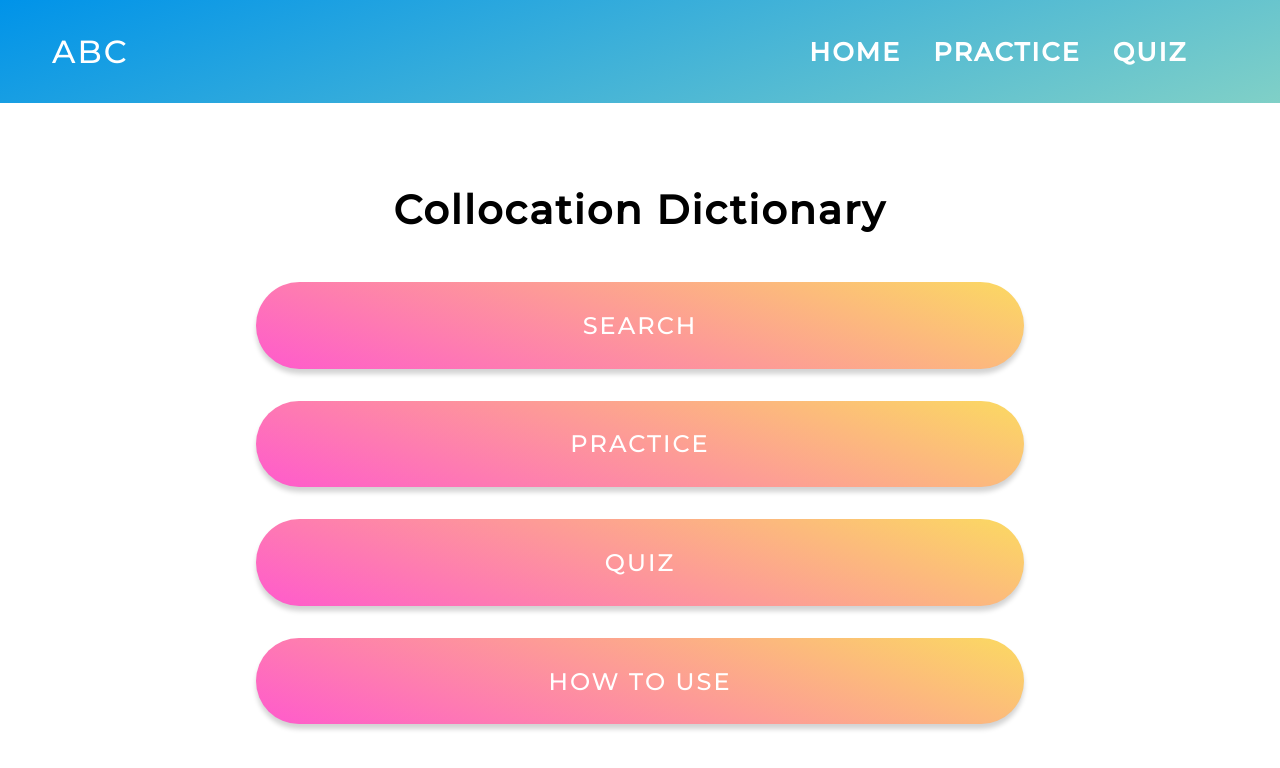
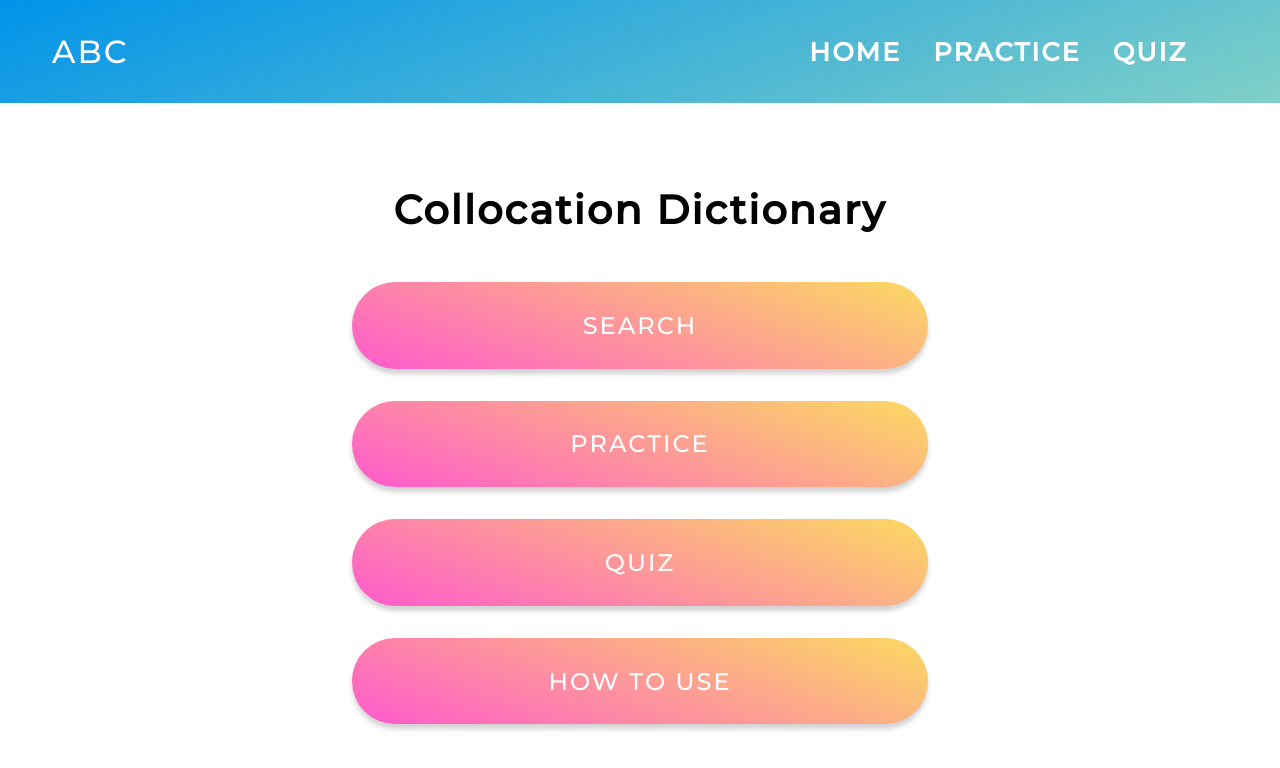
Before and after one commit to Ayako-Yokoe/Collocation-Dictionary, a React (Create React App) app in the folder client/: page / in a window 1280 px wide. Shown: the top 768 px of the page. Built offline with nearby package versions, Linux system fonts and the light colour scheme.

Commit message:
Fix width of the buttons

```diff
--- a/client/src/pages/Home.styles.js
+++ b/client/src/pages/Home.styles.js
@@ -9,7 +9,7 @@ export const Wrapper = styled.div`
   flex-direction: column;
   justify-content: center;
   text-align: center;
-  width: 60%;
+  width: 45%;
   margin: 50px auto;
 `
 export const Title = styled.h2`
```
